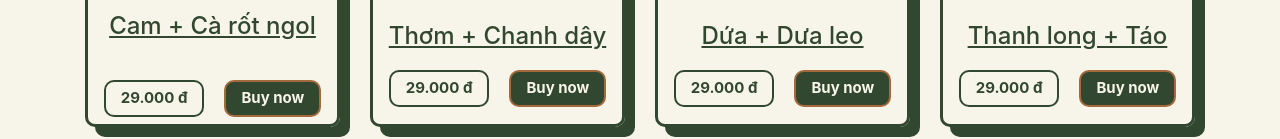
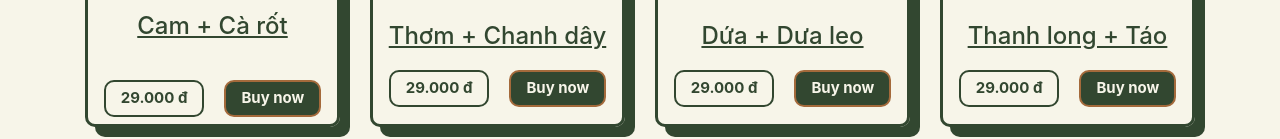
Before and after one commit to hvthanh733/cheaptrip_web, a plain HTML site: page index.html in a window 1280 px wide. Shown: the part 2078-2217 px from the top of the page. Drawn offline with nearby package versions, Linux system fonts and the light colour scheme.

Commit message:
Modify index

```diff
--- a/index.html
+++ b/index.html
@@ -311,7 +311,7 @@
                 <!-- <img src="../assets/img/must_try.png" alt=""> -->
               </div>
               <h4 class="name_food">
-                Cam + Cà rốt ngol
+                Cam + Cà rốt
               </h4>
               <div class="comment">
                 <p style="visibility: hidden; padding: 0px;">Cá ngừ · Sốt mayo · Rau xà lách · Cà chua</p>
```
